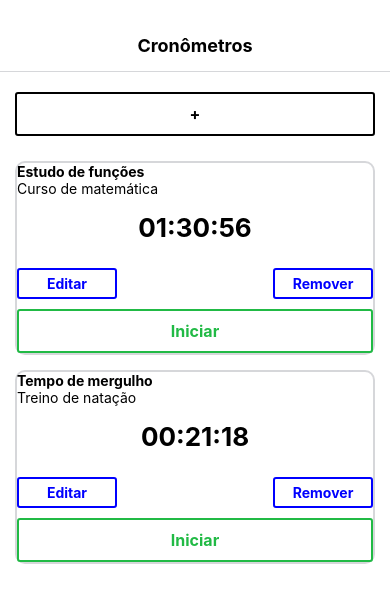
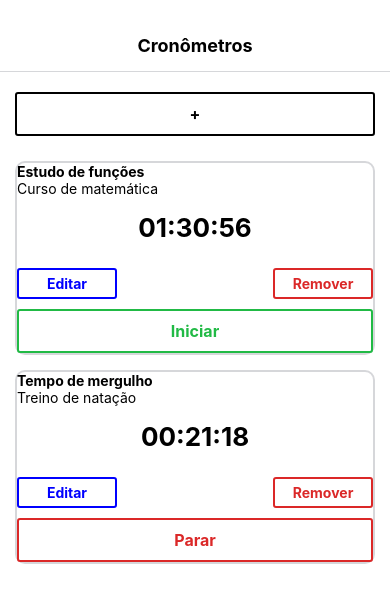
Before and after one commit to lucaspere/time-tracking-app, a React Native app: screen / in a window 390 px wide. Shown: the top 602 px of the page. Built offline with nearby package versions, Linux system fonts and the light colour scheme.

Commit message:
adicionando o botão de iniciar/parar a contagem

```diff
--- a/components/EditableTimer.js
+++ b/components/EditableTimer.js
@@ -21,6 +21,37 @@ const EditableTimer = ({
       setTimers(timerDelete);
    }
 
+   const handleStartPress = () => {
+      const data = timers.map(timer => {
+         if(timer.id === id) {
+            return {
+               ...timer,
+               isRunning: true
+            }
+         }
+
+         return timer
+      })
+
+      setTimers(data)
+   };
+
+   const handleStopPress = () => {
+      const data = timers.map(timer => {
+         if(timer.id === id) {
+
+            return {
+               ...timer,
+               isRunning: false
+            }
+         }
+
+         return timer
+      })
+
+      setTimers(data)
+   };
+
    if (editFormOpen) {
       return <TimerForm
          setEditFormOpen={setEditFormOpen}
@@ -42,6 +73,8 @@ const EditableTimer = ({
             isRunning={isRunning}
             setEditFormOpen={setEditFormOpen}
             onRemovePress={onRemovePress}
+            handleStopPress={handleStopPress}
+            handleStartPress={handleStartPress}
          />
       </View>
    )
--- a/components/Timer.js
+++ b/components/Timer.js
@@ -5,9 +5,18 @@ import TimerButton from './TimerButton';
 import { millisecondsToHuman } from '../utils/TimerUtils';
 
 
-const Timer = ({ onRemovePress, title, project, elapsed, setEditFormOpen }) => {
+const Timer = ({handleStopPress, handleStartPress, onRemovePress, title, project, elapsed, setEditFormOpen, isRunning }) => {
 
    const elapsedString = millisecondsToHuman(elapsed);
+
+   const renderActionButton = () => {
+
+      if(!isRunning) {
+         return <TimerButton color="#21BA45" title="Iniciar" onPress={handleStartPress}/>
+      }
+
+      return <TimerButton color="#db2828" title="Parar" onPress={handleStopPress}/>
+   }
 
    return (
       <View style={styles.timerContainer}>
@@ -16,9 +25,10 @@ const Timer = ({ onRemovePress, title, project, elapsed, setEditFormOpen }) => {
          <Text style={styles.elapsedTime}>{elapsedString}</Text>
          <View style={styles.buttonGroup}>
             <TimerButton color="blue" small title="Editar" onPress={() => setEditFormOpen(true)}/>
-            <TimerButton color="blue" small title="Remover" onPress={onRemovePress}/>
+            <TimerButton color="#db2828" small title="Remover" onPress={onRemovePress}/>
          </View>
-         <TimerButton color="#21BA45" title="Iniciar" />
+         {renderActionButton()}
+
       </View>
    );
 }
```
